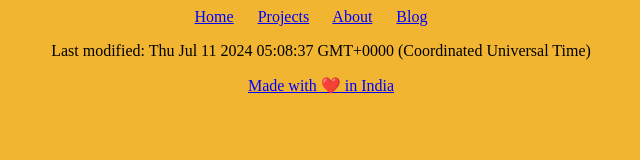
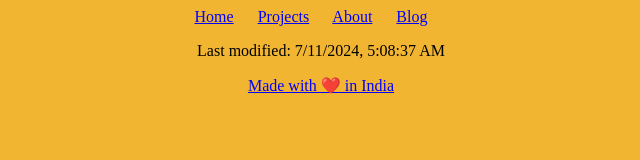
Before and after one commit to raghavthakar/raghavthakar.net, a plain HTML site: page blogs/utilities/blog_template.html in a window 1280 px wide. Shown: the whole page, without its empty margins (319-959 px from the left). Drawn offline with Linux system fonts and the light colour scheme.

Commit message:
fix footer in blog template

```diff
--- a/blogs/utilities/blog_template.html
+++ b/blogs/utilities/blog_template.html
@@ -22,8 +22,18 @@
     <footer style="text-align: center;">
         <p id="last-modified"></p>
         <script>
-            const date = new Date(document.lastModified);
-            document.getElementById("last-modified").innerHTML = "Last modified: "+date;
+            fetch(location.href, { cache: 'reload' }).then(response => {
+                const lastModified = response.headers.get('Last-Modified');
+                if (lastModified) {
+                    const date = new Date(lastModified);
+                    document.getElementById("last-modified").innerHTML = "Last modified: " + date.toLocaleString();
+                } else {
+                    document.getElementById("last-modified").innerHTML = "Last modified date not available.";
+                }
+            }).catch(error => {
+                console.error('Error fetching last modified date:', error);
+                document.getElementById("last-modified").innerHTML = "Error fetching last modified date.";
+            });
         </script>
         <a href="https://madewithlove.org.in/" target="_blank" rel="noopener noreferrer">Made with ❤️ in India</a>
     </footer>
```
